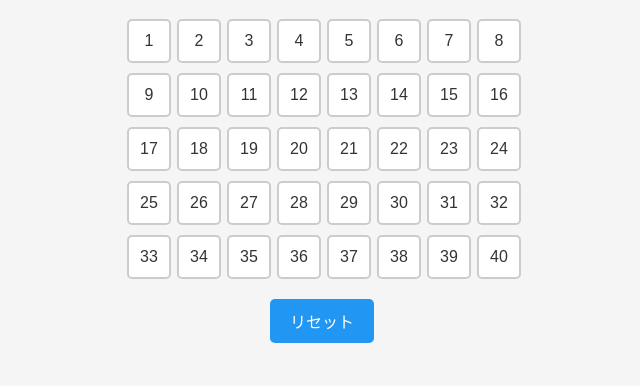
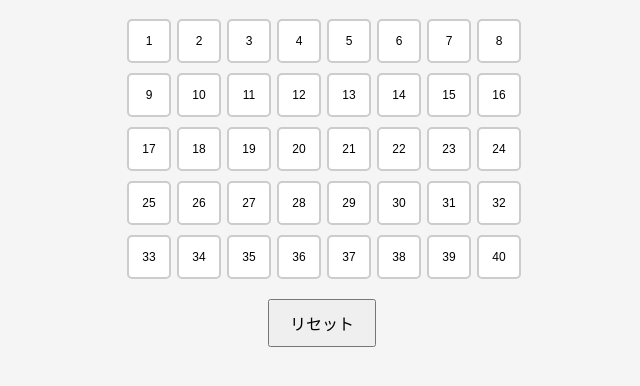
Before and after one commit to yuuki3333/poussehair-stampcard-v2, a plain HTML site: page index.html in a window 1280 px wide. Shown: the part 98-484 px from the top of the page, without its empty margins (318-958 px from the left). Drawn offline with Linux system fonts and the light colour scheme.

Commit message:
QR対応版に更新4

```diff
--- a/index.html
+++ b/index.html
@@ -7,34 +7,9 @@
     body { font-family: sans-serif; padding: 20px; text-align: center; background: #f5f5f5; }
     h1 { color: #333; }
     .stamp-grid { display: grid; grid-template-columns: repeat(8, 40px); gap: 10px; justify-content: center; margin-top: 20px; }
-    .stamp {
-      width: 40px;
-      height: 40px;
-      border-radius: 5px;
-      border: 2px solid #ccc;
-      line-height: 40px;
-      font-size: 16px;
-      background: white;
-      color: #333;
-    }
-    .stamped {
-      background: #88c057;
-      color: white;
-      border-color: #88c057;
-    }
-    button {
-      margin: 20px 10px;
-      padding: 10px 20px;
-      font-size: 16px;
-      border: none;
-      border-radius: 5px;
-      background-color: #2196f3;
-      color: white;
-      cursor: pointer;
-    }
-    button:hover {
-      background-color: #1976d2;
-    }
+    .stamp { width: 40px; height: 40px; border-radius: 5px; border: 2px solid #ccc; line-height: 18px; font-size: 12px; background: white; display: flex; flex-direction: column; align-items: center; justify-content: center; }
+    .stamped { background: #88c057; color: white; border-color: #88c057; }
+    button { margin: 20px 10px; padding: 10px 20px; font-size: 16px; }
   </style>
 </head>
 <body>
@@ -67,7 +42,7 @@
       stamps.forEach((stamped, i) => {
         const div = document.createElement("div");
         div.className = "stamp" + (stamped ? " stamped" : "");
-        div.textContent = i + 1;
+        div.innerHTML = stamped ? `<div>✓</div><div>${i + 1}</div>` : `<div>${i + 1}</div>`;
         stampGrid.appendChild(div);
       });
     }
```
